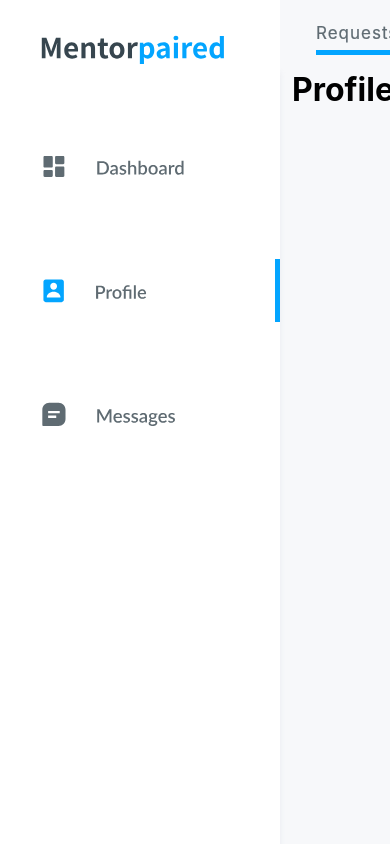
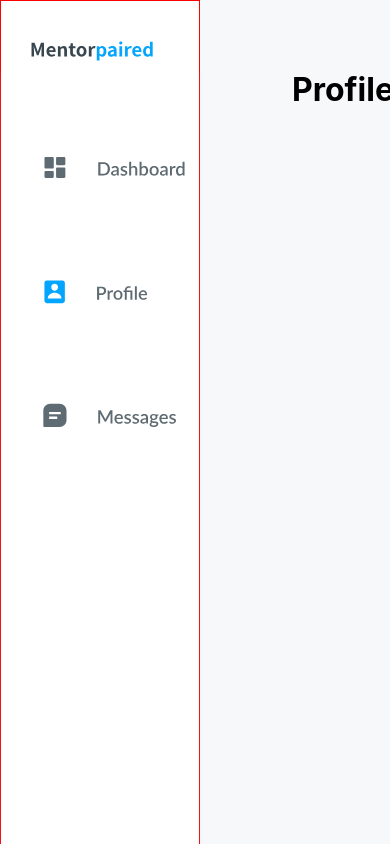
Before and after one commit to mentorpaired/frontend, a React (Create React App) app: page /profile in a window 390 px wide. Built offline with nearby package versions, Linux system fonts and the light colour scheme.

Commit message:
fixed navbar on profile page

```diff
--- a/src/modules/dashboard/components/navbar/Navbar.jsx
+++ b/src/modules/dashboard/components/navbar/Navbar.jsx
@@ -1,14 +1,14 @@
 import React from 'react';
-import { Link } from "react-router-dom"
+import { Link, withRouter } from "react-router-dom"
 import "./navbar.styles.css"
 import { ReactComponent as BellLogo} from "../../../../assets/svg/bell.svg"
 import UserImage from "../../../../assets/image/mheader.png"
 
 
-const Navbar = () => {
+const Navbar = (props) => {
   return (
     <div className="navbar">
-      <ul className="header-nav">
+      <ul className={`header-nav  ${props.match.url === "/profile" ? "hide-nav" : ""}`}>
         <li className="header-nav-item">
           <Link to="#" className="active"> Requests</Link>
           <span className="span-active">24</span>
@@ -38,4 +38,4 @@ const Navbar = () => {
   );
 }
 
-export default Navbar;
+export default withRouter(Navbar);
--- a/src/modules/dashboard/components/navbar/navbar.styles.css
+++ b/src/modules/dashboard/components/navbar/navbar.styles.css
@@ -37,6 +37,9 @@
     display: flex;
     list-style: none;
     justify-content: flex-start;
+}
+.hide-nav{
+    visibility: hidden;
 }
 
 .header-nav-item {
--- a/src/modules/dashboard/components/sidebar/sidebar.styles.css
+++ b/src/modules/dashboard/components/sidebar/sidebar.styles.css
@@ -28,6 +28,12 @@ svg {
     background-color: #fff;
 }
 
+@media screen and (max-width:760px){
+    .sidebar{
+        width: 200px !important;
+        border: 1px solid red !important;
+    }
+}
 .sidebar-header {
     background: #fff;
     height: 64px;
```
